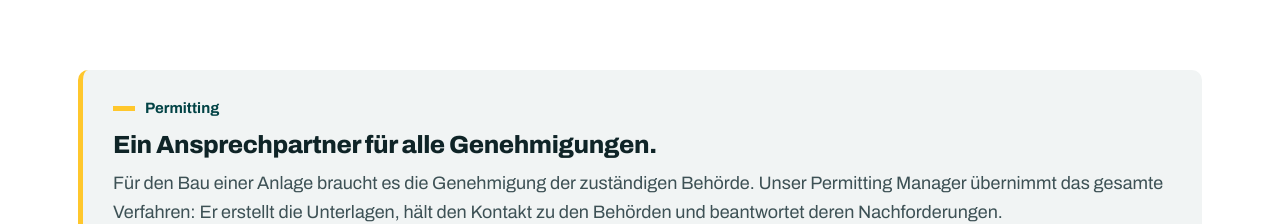
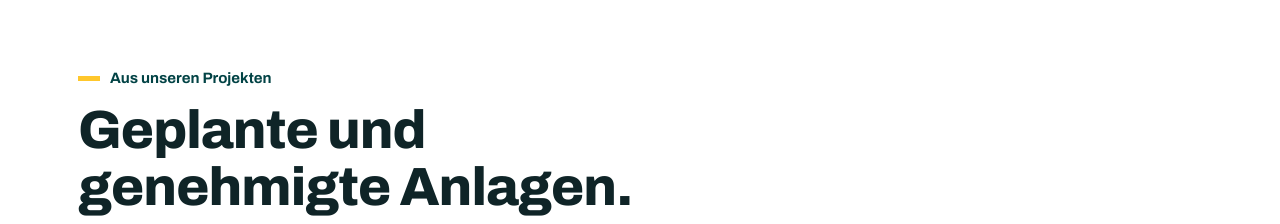
Before and after one commit to vidalletchonang/matrix-group, a Next.js app: page /de/servizi/progettazione-impianti in a window 1280 px wide. Shown: the part 2342-2566 px from the top of the page. Built offline with nearby package versions, Linux system fonts and the light colour scheme.

Commit message:
Servizio 03: immagine BESS e sezione progetti

```diff
--- a/app/[lang]/servizi/progettazione-impianti/page.js
+++ b/app/[lang]/servizi/progettazione-impianti/page.js
@@ -1,13 +1,15 @@
-import {Hero,Cta,List} from '../../../../components/ui'
-import {PH} from '../../../../lib/site'
+import {Hero,Photo,Cta,List} from '../../../../components/ui'
+import {AT} from '../../../../lib/site'
 import {dict,meta} from '../../../../lib/i18n'
 export async function generateMetadata({params}){const {lang}=await params;const t=dict(lang).prg;return meta(lang,'/servizi/progettazione-impianti',t.meta.title,t.meta.desc)}
 export default async function Page({params}){const {lang}=await params;const t=dict(lang);const s=t.prg
   return(<>
-<Hero img={PH.industria} h={s.hero} t={t} lang={lang}/>
+<Hero img={AT.bess} pos="50% 60%" h={s.hero} t={t} lang={lang}/>
 <section><div className="w"><span className="eyebrow">{s.s1.eyebrow}</span><h2>{s.s1.h}</h2><p className="lead">{s.s1.lead}</p>
 <div className="steps three">{s.fasi.items.map(([a,b])=><div key={a}><h3>{a}</h3><p>{b}</p></div>)}</div></div></section>
 <section className="soft"><div className="w"><span className="eyebrow">{s.aree.eyebrow}</span><h2>{s.aree.h}</h2>
 <div className="grid3" style={{marginTop:30}}>{s.aree.items.map(a=><div className="card" key={a.t}><h3>{a.t}</h3><p>{a.p}</p><List items={a.l}/></div>)}</div></div></section>
-<section><div className="w"><div className="box"><span className="eyebrow">{s.box.eyebrow}</span><h3>{s.box.h}</h3><p>{s.box.p1}</p><p>{s.box.p2}</p></div></div></section>
+<section><div className="w"><span className="eyebrow">{s.prj.eyebrow}</span><h2>{s.prj.h}</h2><p className="lead">{s.prj.lead}</p>
+<div className="gal">{s.prj.items.map((a,i)=><article key={a.t}><Photo id={[AT.fv48,AT.bess224,AT.sse][i]} alt={a.alt} sizes="(max-width:820px) 100vw, 33vw"/><div className="t"><h3>{a.t}</h3><p>{a.p}</p></div></article>)}</div></div></section>
+<section className="soft"><div className="w"><div className="box"><span className="eyebrow">{s.box.eyebrow}</span><h3>{s.box.h}</h3><p>{s.box.p1}</p><p>{s.box.p2}</p></div></div></section>
 <Cta t={t} lang={lang} c={s.cta}/></>)}
```
